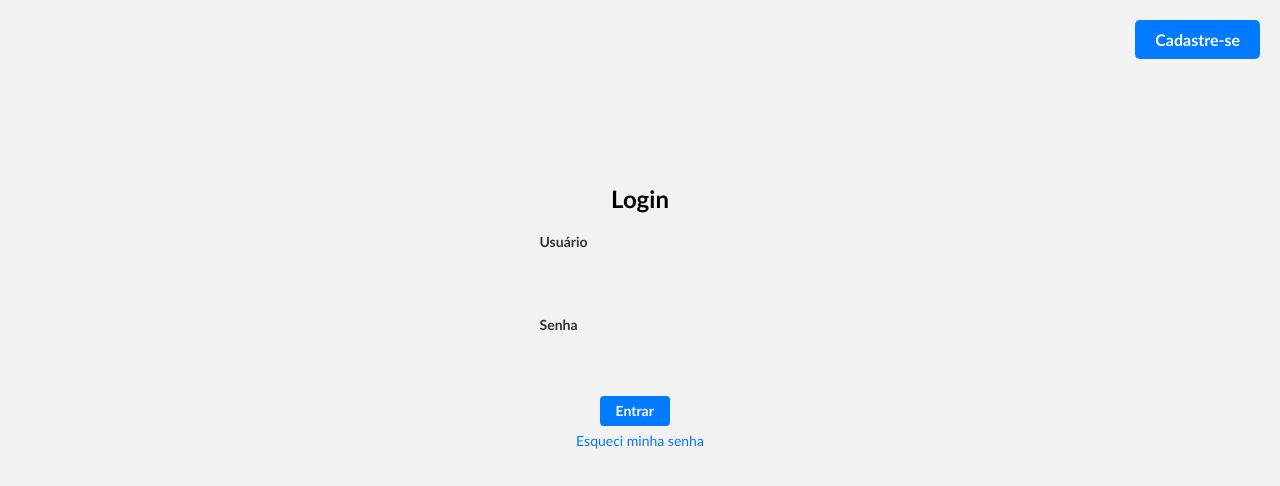
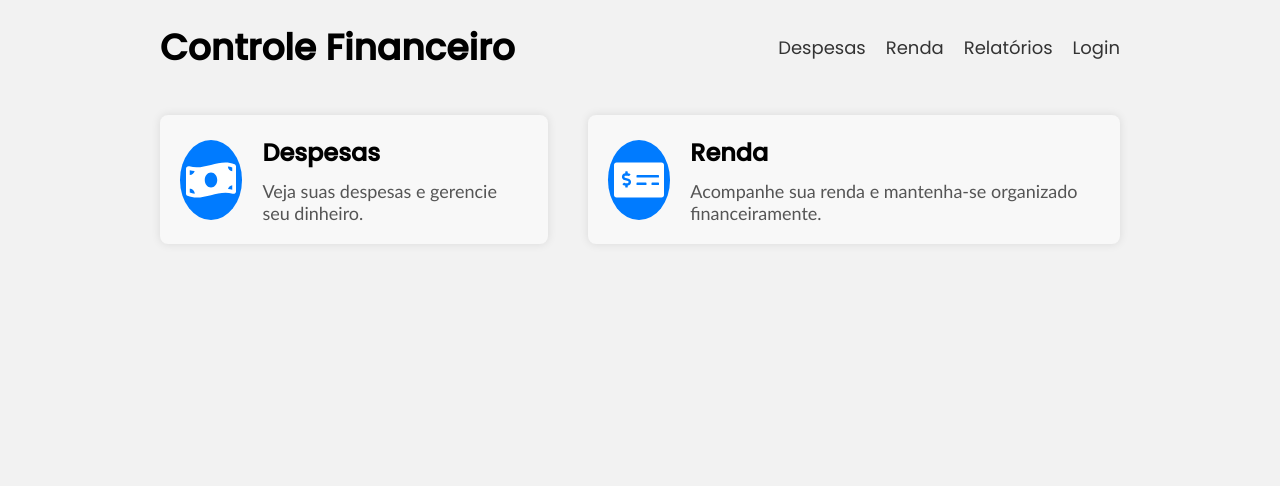
Before and after one commit to yuri3476/controle_financeiro, a React (Create React App) app: page / in a window 1280 px wide. Shown: the top 486 px of the page. Built offline with nearby package versions, Linux system fonts and the light colour scheme.

Commit message:
style(Home): criação do template

```diff
--- a/src/App.js
+++ b/src/App.js
@@ -4,13 +4,15 @@ import { BrowserRouter, Route, Routes } from "react-router-dom";
 import Login from "./login/Login";
 import CadastroUsuario from "./cadastro/CadastroUsuario";
 import Dashboard from "./dashboard";
+import Home from "./home/Home";
 
 const App = () => {
   return (
     <>
       <BrowserRouter>
         <Routes>
-          <Route path="/" element={<Login />} />
+          <Route path="/" element={<Home />} />
+          <Route path="/login" element={<Login />} />
           <Route path="/login" element={<Login />} />
           <Route path="/cadastro" element={<CadastroUsuario />} />
           <Route path="/dashboard" element={<Dashboard />} />
--- /dev/null
+++ b/src/home/Home.css
@@ -0,0 +1,81 @@
+.container {
+    max-width: 960px;
+    margin: 0 auto;
+    padding: 20px;
+  }
+
+  .header {
+    display: flex;
+    justify-content: space-between;
+    align-items: center;
+    margin-bottom: 40px;
+  }
+
+  .title {
+    font-size: 36px;
+    font-weight: bold;
+  }
+
+  .navigation {
+    display: flex;
+    gap: 20px;
+  }
+
+  .link {
+    color: #333;
+    font-size: 18px;
+    text-decoration: none;
+    transition: color 0.3s ease-in-out;
+  }
+
+  .link:hover {
+    color: #007bff;
+  }
+
+  .main {
+    display: flex;
+    justify-content: center;
+    gap: 40px;
+  }
+
+  .card {
+    display: flex;
+    align-items: center;
+    background-color: #f8f8f8;
+    padding: 20px;
+    border-radius: 8px;
+    box-shadow: 0 0 10px rgba(0, 0, 0, 0.1);
+    transition: box-shadow 0.3s ease-in-out;
+  }
+
+  .card:hover {
+    box-shadow: 0 0 20px rgba(0, 0, 0, 0.2);
+  }
+
+  .card-icon {
+    display: flex;
+    justify-content: center;
+    align-items: center;
+    width: 80px;
+    height: 80px;
+    background-color: #007bff;
+    border-radius: 50%;
+    margin-right: 20px;
+  }
+
+  .card-icon svg {
+    width: 50px;
+    height: 50px;
+    fill: #fff;
+  }
+
+  .card-title {
+    font-size: 24px;
+    font-weight: bold;
+    margin-bottom: 10px;
+  }
+
+  .card-description {
+    font-size: 18px;
+    color: #555;
+  }
--- /dev/null
+++ b/src/home/Home.js
@@ -0,0 +1,42 @@
+import React from 'react';
+import './Home.css';
+import { Link } from 'react-router-dom';
+import { FaMoneyBillWave, FaMoneyCheckAlt } from 'react-icons/fa';
+
+const Home = () => {
+  return (
+    <div className="container">
+      <header className="header">
+        <h1 className="title">Controle Financeiro</h1>
+        <nav className="navigation">
+          <Link className="link" to="/expenses">Despesas</Link>
+          <Link className="link" to="/income">Renda</Link>
+          <Link className="link" to="/reports">Relatórios</Link>
+          <Link className="link" to="/login">Login</Link>
+        </nav>
+      </header>
+      <main className="main">
+        <section className="card">
+          <div className="card-icon">
+            <FaMoneyBillWave />
+          </div>
+          <div className="card-text">
+            <h2 className="card-title">Despesas</h2>
+            <p className="card-description">Veja suas despesas e gerencie seu dinheiro.</p>
+          </div>
+        </section>
+        <section className="card">
+          <div className="card-icon">
+            <FaMoneyCheckAlt />
+          </div>
+          <div className="card-text">
+            <h2 className="card-title">Renda</h2>
+            <p className="card-description">Acompanhe sua renda e mantenha-se organizado financeiramente.</p>
+          </div>
+        </section>
+      </main>
+    </div>
+  );
+};
+
+export default Home;
--- a/src/login/Login.js
+++ b/src/login/Login.js
@@ -94,7 +94,7 @@ function Login() {
             onChange={handlePasswordChange}
           />
         </div>
-        <Link to="/cadastro" className='submit-button'>Entrar</Link>
+        <Link to="/dashboard" className='submit-button'>Entrar</Link>
         {/* <button type="submit">Entrar</button> */}
         <button className="forgot-password-button" onClick={handleForgotPassword}>Esqueci minha senha</button>
         <Link to="/cadastro" className="register-link">Cadastre-se</Link>
```
